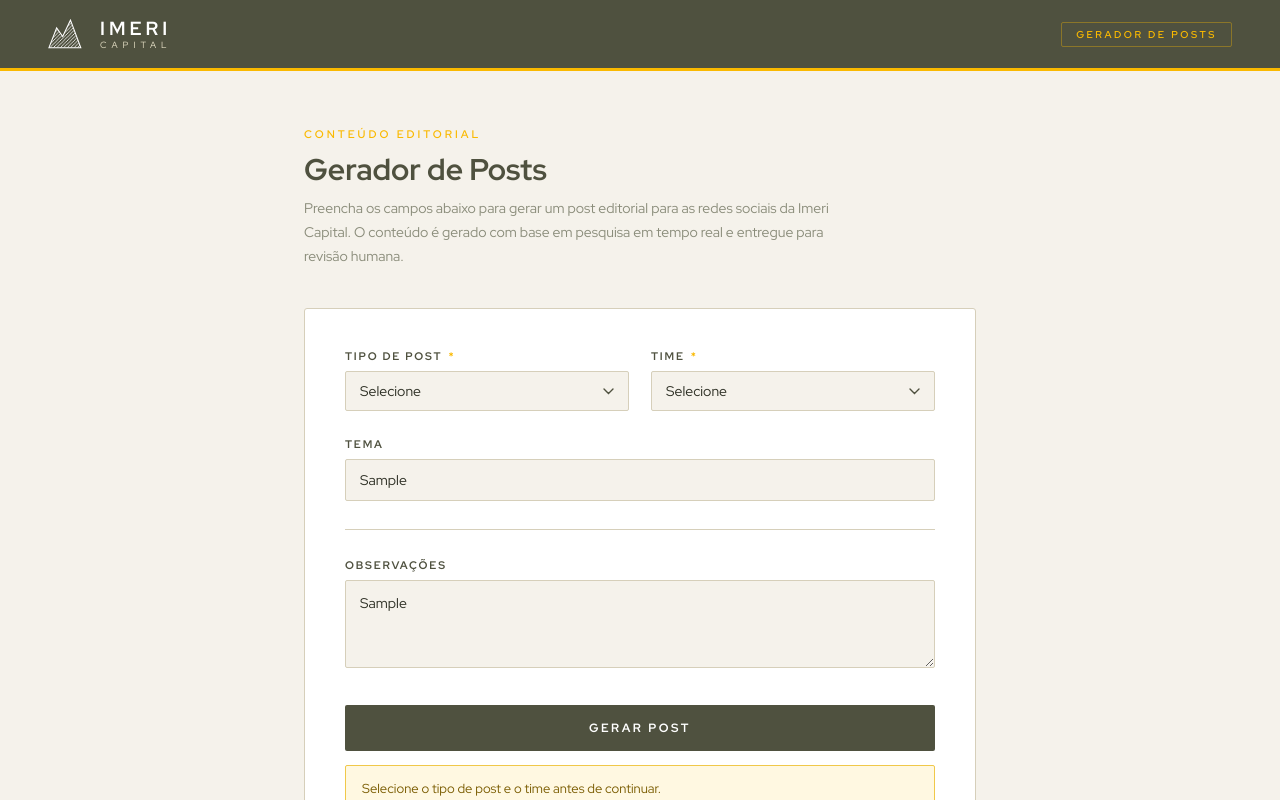
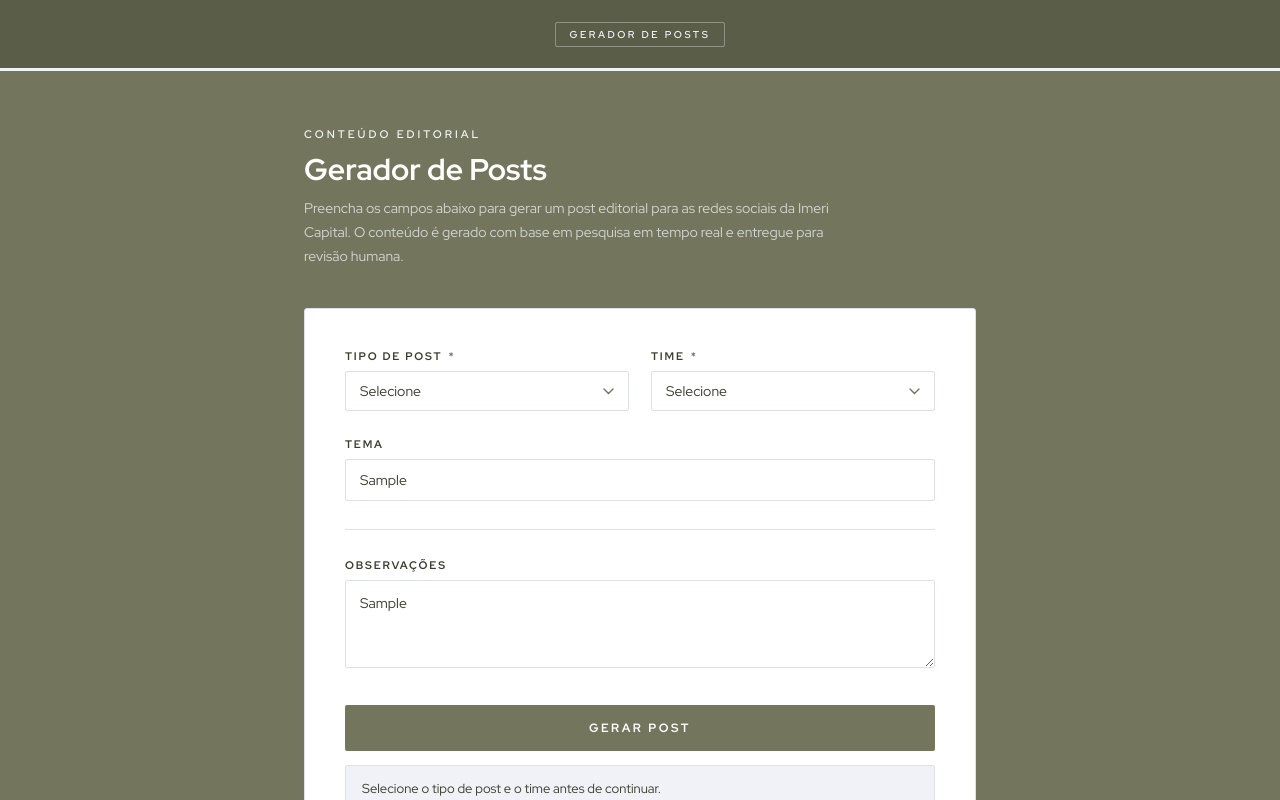
Before and after one commit to ICpedrohassen/gerador-posts, a plain HTML site: page index.html in a window 1280 px wide. Both pictures are taken after typing "Sample", "Sample" into the empty fields and a click on the button "GERAR POST". Shown: the top 800 px of the page. Drawn offline with Linux system fonts and the light colour scheme.

Commit message:
Update index.html
Tirei a logo e mudei a paleta de cores

```diff
--- a/index.html
+++ b/index.html
@@ -7,21 +7,19 @@
   <link href="https://fonts.googleapis.com/css2?family=Red+Hat+Display:wght@300;400;500;600;700&display=swap" rel="stylesheet" />
   <style>
     :root {
-      --dark:   #4F513F;
-      --gold:   #FAB900;
-      --cream:  #E5DFC6;
-      --bg:     #F5F2EB;
+      --main:   #73765C;
+      --light:  #F1F4F8;
       --white:  #FFFFFF;
-      --text:   #2B2D22;
-      --muted:  #8A8C7A;
-      --border: #D6CFBA;
+      --text:   #3a3c2e;
+      --muted:  #8a8c7a;
+      --border: #dde0ea;
     }
 
     *, *::before, *::after { box-sizing: border-box; margin: 0; padding: 0; }
 
     body {
       font-family: 'Red Hat Display', sans-serif;
-      background: var(--bg);
+      background: var(--main);
       color: var(--text);
       min-height: 100vh;
       display: flex;
@@ -30,41 +28,13 @@
 
     /* ── HEADER ── */
     header {
-      background: var(--dark);
+      background: #5a5d47;
       padding: 0 48px;
       height: 68px;
       display: flex;
       align-items: center;
-      justify-content: space-between;
+      justify-content: center;
       flex-shrink: 0;
-    }
-
-    .logo {
-      display: flex;
-      align-items: center;
-      gap: 14px;
-      text-decoration: none;
-    }
-
-    .logo-icon {
-      width: 38px;
-      height: 32px;
-      flex-shrink: 0;
-    }
-
-    .logo-text-wrap { display: flex; flex-direction: column; line-height: 1; }
-    .logo-brand {
-      font-size: 19px;
-      font-weight: 700;
-      color: var(--white);
-      letter-spacing: 4px;
-    }
-    .logo-sub {
-      font-size: 9px;
-      font-weight: 400;
-      color: var(--cream);
-      letter-spacing: 5px;
-      margin-top: 3px;
     }
 
     .header-pill {
@@ -72,14 +42,14 @@
       font-weight: 600;
       letter-spacing: 2.5px;
       text-transform: uppercase;
-      color: var(--gold);
-      border: 1px solid rgba(250,185,0,.35);
+      color: var(--light);
+      border: 1px solid rgba(241,244,248,.35);
       padding: 5px 14px;
       border-radius: 2px;
     }
 
-    /* ── GOLD BAR ── */
-    .gold-bar { height: 3px; background: var(--gold); flex-shrink: 0; }
+    /* ── TOP BAR ── */
+    .top-bar { height: 3px; background: var(--light); flex-shrink: 0; }
 
     /* ── MAIN ── */
     main {
@@ -95,14 +65,14 @@
       font-weight: 600;
       letter-spacing: 3px;
       text-transform: uppercase;
-      color: var(--gold);
+      color: var(--light);
       margin-bottom: 10px;
     }
 
     h1 {
       font-size: 30px;
       font-weight: 700;
-      color: var(--dark);
+      color: var(--white);
       line-height: 1.2;
       margin-bottom: 10px;
     }
@@ -110,7 +80,7 @@
     .page-desc {
       font-size: 14px;
       font-weight: 400;
-      color: var(--muted);
+      color: rgba(241,244,248,.75);
       line-height: 1.7;
       margin-bottom: 40px;
       max-width: 560px;
@@ -141,18 +111,18 @@
       font-weight: 700;
       letter-spacing: 1.8px;
       text-transform: uppercase;
-      color: var(--dark);
+      color: var(--text);
       margin-bottom: 8px;
     }
 
-    label .req { color: var(--gold); margin-left: 2px; }
+    label .req { color: var(--main); margin-left: 2px; }
 
     select,
     input[type="text"],
     textarea {
       width: 100%;
       padding: 11px 14px;
-      background: var(--bg);
+      background: var(--white);
       border: 1px solid var(--border);
       border-radius: 2px;
       font-family: 'Red Hat Display', sans-serif;
@@ -174,7 +144,7 @@
     }
 
     select:focus, input:focus, textarea:focus {
-      border-color: var(--gold);
+      border-color: var(--main);
       background: var(--white);
     }
 
@@ -194,7 +164,7 @@
     .btn-submit {
       width: 100%;
       padding: 15px;
-      background: var(--dark);
+      background: var(--main);
       color: var(--white);
       border: none;
       border-radius: 2px;
@@ -207,7 +177,7 @@
       transition: background .18s, opacity .18s;
       margin-top: 6px;
     }
-    .btn-submit:hover:not(:disabled) { background: #3a3c2e; }
+    .btn-submit:hover:not(:disabled) { background: #5a5d47; }
     .btn-submit:disabled { opacity: .5; cursor: not-allowed; }
 
     /* ── ERROR ── */
@@ -215,11 +185,11 @@
       display: none;
       margin-top: 14px;
       padding: 13px 16px;
-      background: #fff8e1;
-      border: 1px solid #f0c84a;
+      background: #f0f2f8;
+      border: 1px solid var(--border);
       border-radius: 2px;
       font-size: 13px;
-      color: #7a5c00;
+      color: var(--text);
       line-height: 1.5;
     }
     .error-msg.show { display: block; }
@@ -235,8 +205,8 @@
     .spinner {
       width: 36px;
       height: 36px;
-      border: 3px solid var(--cream);
-      border-top-color: var(--gold);
+      border: 3px solid rgba(241,244,248,.25);
+      border-top-color: var(--main);
       border-radius: 50%;
       animation: spin .75s linear infinite;
       margin: 0 auto 18px;
@@ -263,7 +233,7 @@
     #resultCard.show { display: block; }
 
     .result-header {
-      background: var(--dark);
+      background: var(--main);
       padding: 14px 24px;
       display: flex;
       align-items: center;
@@ -275,11 +245,11 @@
       font-weight: 700;
       letter-spacing: 2.5px;
       text-transform: uppercase;
-      color: var(--cream);
+      color: var(--light);
     }
     .result-badge {
-      background: var(--gold);
-      color: var(--dark);
+      background: var(--light);
+      color: var(--main);
       font-size: 9px;
       font-weight: 700;
       letter-spacing: 1.5px;
@@ -298,7 +268,6 @@
       word-break: break-word;
     }
 
-    /* Style the --- separator and Fontes line */
     #resultText .separator {
       display: block;
       border: none;
@@ -321,8 +290,8 @@
 
     .btn-copy {
       padding: 10px 22px;
-      background: var(--gold);
-      color: var(--dark);
+      background: var(--light);
+      color: var(--text);
       border: none;
       border-radius: 2px;
       font-family: 'Red Hat Display', sans-serif;
@@ -333,12 +302,12 @@
       cursor: pointer;
       transition: background .18s;
     }
-    .btn-copy:hover { background: #e6ab00; }
+    .btn-copy:hover { background: #e0e4ee; }
 
     .btn-reset {
       padding: 10px 22px;
       background: transparent;
-      color: var(--dark);
+      color: var(--text);
       border: 1px solid var(--border);
       border-radius: 2px;
       font-family: 'Red Hat Display', sans-serif;
@@ -349,16 +318,16 @@
       cursor: pointer;
       transition: border-color .18s;
     }
-    .btn-reset:hover { border-color: var(--dark); }
+    .btn-reset:hover { border-color: var(--main); }
 
     /* ── FOOTER ── */
     footer {
-      background: var(--dark);
+      background: #5a5d47;
       padding: 18px 48px;
       text-align: center;
       font-size: 11px;
       font-weight: 400;
-      color: var(--muted);
+      color: rgba(241,244,248,.55);
       letter-spacing: .8px;
       flex-shrink: 0;
     }
@@ -375,28 +344,9 @@
 <body>
 
   <header>
-    <a class="logo" href="#">
-      <!-- Logo icon: Imeri Capital mountain mark -->
-      <svg class="logo-icon" viewBox="0 0 44 36" fill="none" xmlns="http://www.w3.org/2000/svg">
-        <defs>
-          <pattern id="hatch" width="4" height="4" patternUnits="userSpaceOnUse">
-            <line x1="-1" y1="5" x2="5" y2="-1" stroke="white" stroke-width="0.9"/>
-          </pattern>
-          <clipPath id="mcClip">
-            <polygon points="1,34 10,11 17,21 26,2 38,34"/>
-          </clipPath>
-        </defs>
-        <rect x="0" y="0" width="44" height="36" fill="url(#hatch)" clip-path="url(#mcClip)"/>
-        <polygon points="1,34 10,11 17,21 26,2 38,34" stroke="white" stroke-width="1.2" fill="none"/>
-      </svg>
-      <div class="logo-text-wrap">
-        <span class="logo-brand">IMERI</span>
-        <span class="logo-sub">CAPITAL</span>
-      </div>
-    </a>
     <span class="header-pill">Gerador de Posts</span>
   </header>
-  <div class="gold-bar"></div>
+  <div class="top-bar"></div>
 
   <main>
     <p class="page-eyebrow">Conteúdo Editorial</p>
@@ -507,7 +457,6 @@
         if (!res.ok) throw new Error('O servidor retornou um erro (' + res.status + ').');
 
         const data = await res.json();
-        // Accept both {content: "..."} and [{content: "..."}]
         const raw = Array.isArray(data) ? (data[0]?.content ?? JSON.stringify(data[0])) : (data.content ?? JSON.stringify(data));
 
         renderResult(raw);
@@ -524,12 +473,10 @@
       const container = document.getElementById('resultText');
       container.innerHTML = '';
 
-      // Split on '---' separator (agent includes it before Fontes)
       const parts = text.split(/\n---\n/);
       const mainText = parts[0] || text;
       const fontesText = parts[1] ? parts[1].trim() : null;
 
-      // Render main post content
       const pre = document.createElement('span');
       pre.style.whiteSpace = 'pre-wrap';
       pre.textContent = mainText.trim();
@@ -568,7 +515,6 @@
         btn.textContent = 'Copiado!';
         setTimeout(() => { btn.textContent = 'Copiar Texto'; }, 2200);
       }).catch(() => {
-        // Fallback for browsers without clipboard API
         const ta = document.createElement('textarea');
         ta.value = text;
         document.body.appendChild(ta);
```
